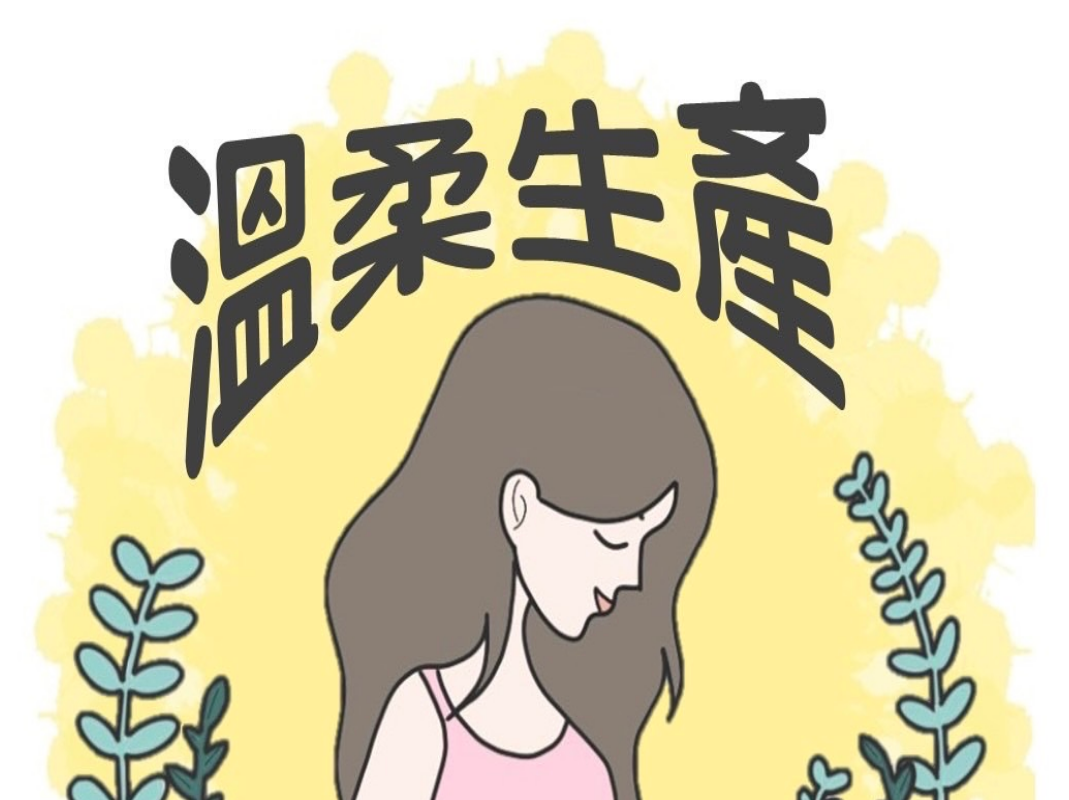
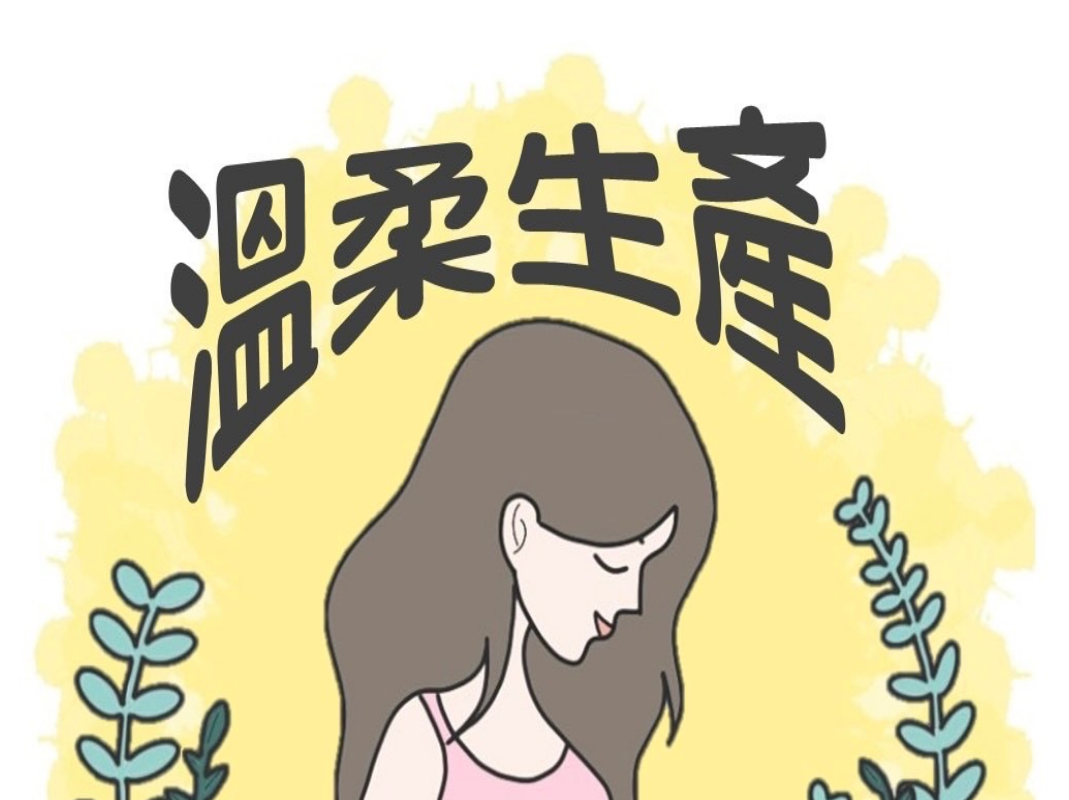
Before and after one commit to heanclinicwebsite/gentle-bear-app, a plain HTML site: page index.html in a window 1280 px wide. Shown: the top 800 px of the page, without its empty margins (108-1177 px from the left). Drawn offline with nearby package versions, Linux system fonts and the light colour scheme.

Commit message:
feat : change layout

```diff
--- a/index.html
+++ b/index.html
@@ -14,7 +14,7 @@
 <body>
     <div class="container">
         <div class="row">
-            <div class="col">
+            <div class="col my-4">
                 <img src="./images/main_page_logo.jpeg" width="100%" height="100%">
                 <a href="./main_page.html">
                     <div class="d-flex justify-content-center">
```
